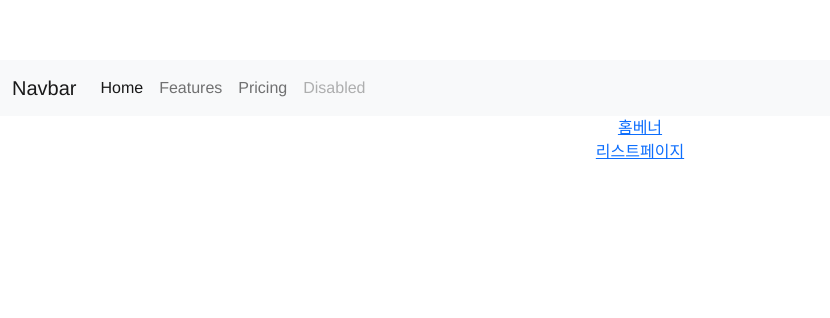
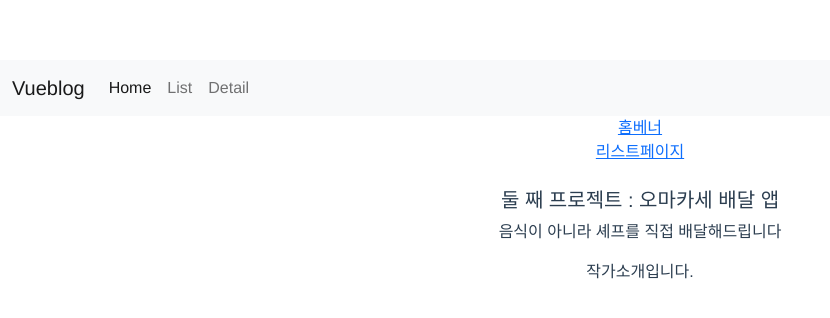
Before and after one commit to sky2000sh/vueblog, a Vue app: page /detail/1/author in a window 1280 px wide. Shown: the top 318 px of the page, without its empty margins (0-830 px from the left). Built offline with nearby package versions, Linux system fonts and the light colour scheme.

Commit message:
Nested route & push on 16/06/22

```diff
--- a/src/App.vue
+++ b/src/App.vue
@@ -2,16 +2,16 @@
 
   <nav class="navbar navbar-expand-lg navbar-light bg-light">
     <div class="container-fluid">
-      <a class="navbar-brand" href="#">Navbar</a>
+      <a class="navbar-brand" href="#">Vueblog</a>
       <button class="navbar-toggler" type="button" data-bs-toggle="collapse" data-bs-target="#navbarNavAltMarkup" aria-controls="navbarNavAltMarkup" aria-expanded="false" aria-label="Toggle navigation">
         <span class="navbar-toggler-icon"></span>
       </button>
       <div class="collapse navbar-collapse" id="navbarNavAltMarkup">
         <div class="navbar-nav">
           <a class="nav-link active" aria-current="page" href="#">Home</a>
-          <a class="nav-link" href="#">Features</a>
-          <a class="nav-link" href="#">Pricing</a>
-          <a class="nav-link disabled">Disabled</a>
+          <a class="nav-link" href="#">List</a>
+          <a class="nav-link" href="#">Detail</a>
+          <!-- <a class="nav-link disabled">Disabled</a> -->
         </div>
       </div>
     </div>
--- /dev/null
+++ b/src/components/Author.vue
@@ -0,0 +1,14 @@
+<template>
+  작가소개입니다.
+</template>
+
+<script>
+export default {
+    // eslint-disable-next-line vue/multi-word-component-names
+    name: 'Author',
+}
+</script>
+
+<style>
+
+</style>
--- /dev/null
+++ b/src/components/Comment.vue
@@ -0,0 +1,14 @@
+<template>
+  댓글입니다.
+</template>
+
+<script>
+export default {
+    // eslint-disable-next-line vue/multi-word-component-names
+    name: 'Comment',
+}
+</script>
+
+<style>
+
+</style>
--- a/src/components/Detail.vue
+++ b/src/components/Detail.vue
@@ -1,9 +1,11 @@
 <template>
   <!-- $route.params => url의 파라미터 자리에 기입된 모든것을 알려준다. 그 중에서 id(= 작명)의 값을 알고싶다면 .id 입력 -->
   <!-- {{$route.params.id}} -->
+  <!-- $route는 현재경로 / $router는 페이지 이동관련 기능 -->
   <div>
     <h5> {{ blogData[$route.params.id].title }} </h5>
     <p> {{ blogData[$route.params.id].content }} </p>
+    <router-view></router-view>
   </div>
 </template>
 
--- a/src/components/List.vue
+++ b/src/components/List.vue
@@ -1,6 +1,7 @@
 <template>
   <div>
-    <h5> {{ blogData[0].title }} </h5>
+    <!-- $route는 현재경로 / $router는 페이지 이동관련 기능 -->
+    <h5 @click="$router.push('/detail/0')"> {{ blogData[0].title }} </h5>
     <p> {{ blogData[0].date }} </p>
   </div>
   <div>
```
Also changed, not shown: src/router.js (+19 -2 lines).
